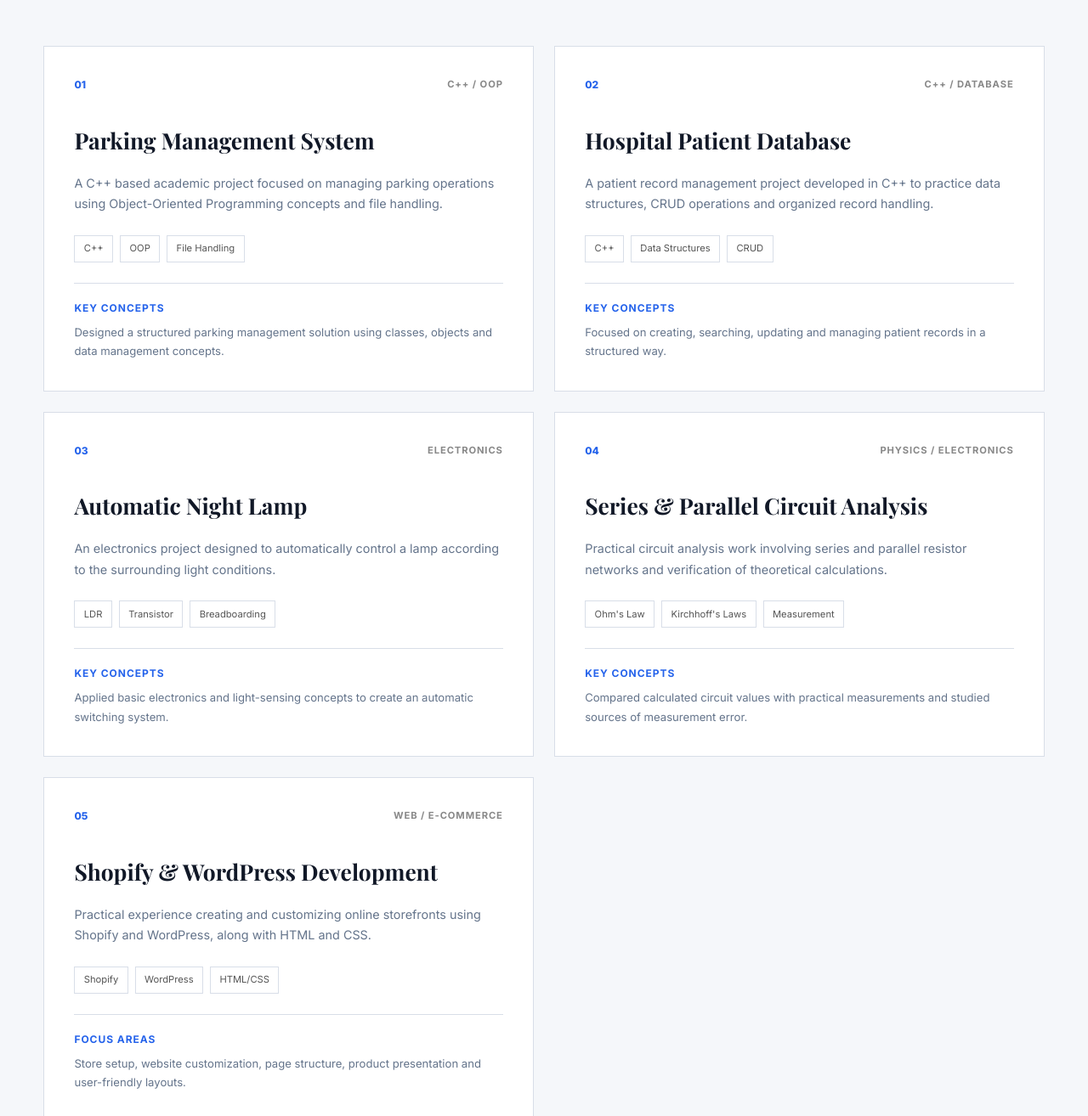
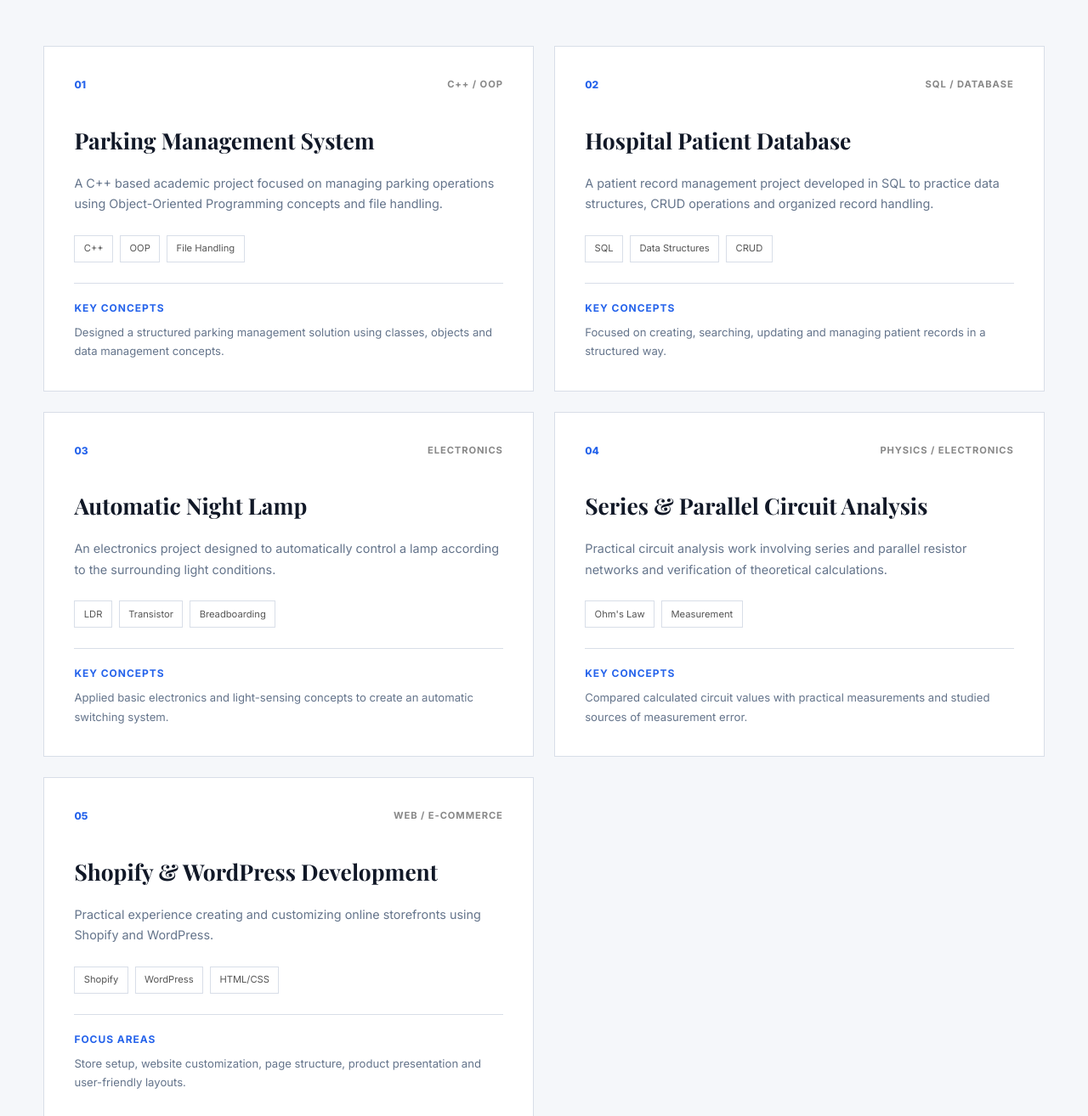
Before and after one commit to tashfeeneman/tashfeeneman.github.io, a plain HTML site: page index.html in a window 1280 px wide. Shown: the part 2869-4183 px from the top of the page at 85% size. Drawn offline with nearby package versions, Linux system fonts and the light colour scheme.

Commit message:
Update index.html

```diff
--- a/index.html
+++ b/index.html
@@ -306,7 +306,6 @@
                             <li>VS Code</li>
                             <li>Git & GitHub</li>
                             <li>Microsoft Office</li>
-                            <li>Technical Documentation</li>
                             <li>Team Projects</li>
                         </ul>
 
@@ -384,19 +383,19 @@
 
                         <div class="project-top">
                             <span class="project-index">02</span>
-                            <span class="project-type">C++ / Database</span>
+                            <span class="project-type">SQL / Database</span>
                         </div>
 
                         <h3>Hospital Patient Database</h3>
 
                         <p>
                             A patient record management project developed in
-                            C++ to practice data structures, CRUD operations
+                            SQL to practice data structures, CRUD operations
                             and organized record handling.
                         </p>
 
                         <div class="project-tags">
-                            <span>C++</span>
+                            <span>SQL</span>
                             <span>Data Structures</span>
                             <span>CRUD</span>
                         </div>
@@ -472,7 +471,6 @@
 
                         <div class="project-tags">
                             <span>Ohm's Law</span>
-                            <span>Kirchhoff's Laws</span>
                             <span>Measurement</span>
                         </div>
 
@@ -504,8 +502,7 @@
 
                         <p>
                             Practical experience creating and customizing
-                            online storefronts using Shopify and WordPress,
-                            along with HTML and CSS.
+                            online storefronts using Shopify and WordPress.
                         </p>
 
                         <div class="project-tags">
```
